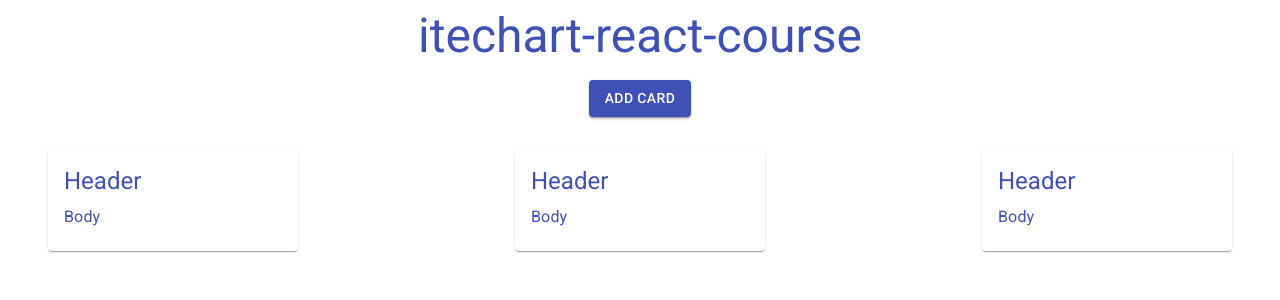
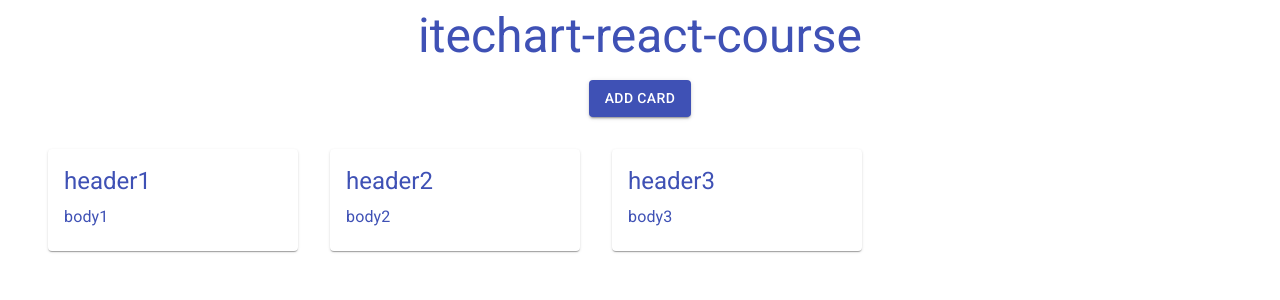
Before and after one commit to Finsoy/itechart-react-course, a React (Create React App) app: page / in a window 1280 px wide. Shown: the top 300 px of the page. Built offline with nearby package versions, Linux system fonts and the light colour scheme.

Commit message:
feat: complete task add-card

```diff
--- /dev/null
+++ b/src/data/arrayCards.json
@@ -0,0 +1,14 @@
+[
+  {
+    "title": "header1",
+    "body": "body1"
+  },
+  {
+    "title": "header2",
+    "body": "body2"
+  },
+  {
+    "title": "header3",
+    "body": "body3"
+  }
+]
--- a/src/states/App.tsx
+++ b/src/states/App.tsx
@@ -4,12 +4,12 @@ import {Button, Container} from "@material-ui/core";
 import MyCard from "../components/MyCard/MyCard";
 import Header from "../components/Header/Header";
 import MyModal from "./MyModal/MyModal";
+import arrayCards from '../data/arrayCards.json'
 
 const useStyles = makeStyles({
     cardContainer: {
         display: "flex",
-        flexWrap: "wrap",
-        justifyContent: "space-between",
+        flexWrap: "wrap"
     },
     addCardBtn: {
         margin: "1rem auto",
@@ -19,8 +19,8 @@ const useStyles = makeStyles({
 });
 
 const App = () => {
-    const [cardHeaderText, setCardHeaderText] = useState<string>('Header')
-    const [cardBodyText, setCardBodyText] = useState<string>('Body')
+    const [cardHeaderText, setCardHeaderText] = useState<string>('')
+    const [cardBodyText, setCardBodyText] = useState<string>('')
     const [isOpen, setIsOpen] = useState<boolean>(false);
     const classes = useStyles();
 
@@ -33,8 +33,7 @@ const App = () => {
     };
 
     const handleClick = () => {
-        setIsOpen(true)
-        console.log('click')
+        handleOpen()
     }
 
 
@@ -44,12 +43,19 @@ const App = () => {
             <Button variant="contained" color="primary" onClick={handleClick} className={classes.addCardBtn}>
                 Add card
             </Button>
-            <Container fixed className={classes.cardContainer}>
-                <MyCard headerText={cardHeaderText} bodyText={cardBodyText}/>
-                <MyCard headerText={cardHeaderText} bodyText={cardBodyText}/>
-                <MyCard headerText={cardHeaderText} bodyText={cardBodyText}/>
+            <Container maxWidth="lg" className={classes.cardContainer}>
+                {arrayCards.map(({title, body}) => {
+                    return <MyCard headerText={title} bodyText={body}/>
+                })}
             </Container>
-            <MyModal isOpen={isOpen} handleClose={handleClose}/>
+            <MyModal
+                isOpen={isOpen}
+                handleClose={handleClose}
+                cardHeaderText={cardHeaderText}
+                setCardHeaderText={setCardHeaderText}
+                cardBodyText={cardBodyText}
+                setCardBodyText={setCardBodyText}
+                cards={arrayCards}/>
         </div>
     );
 };
--- a/src/states/MyModal/MyModal.tsx
+++ b/src/states/MyModal/MyModal.tsx
@@ -1,16 +1,42 @@
-import React, {FormEvent, FormEventHandler} from 'react';
+import React, {ChangeEvent, FormEvent} from 'react';
 import {Button, Modal, TextField} from "@material-ui/core";
 import './MyModal.scss'
 
 interface IModalProps {
     isOpen: boolean;
     handleClose: () => void;
+    cardHeaderText: string;
+    setCardHeaderText: React.Dispatch<React.SetStateAction<string>>;
+    cardBodyText: string;
+    setCardBodyText: React.Dispatch<React.SetStateAction<string>>;
+    cards: Array<{ title: string, body: string }>;
 }
 
-const MyModal = ({isOpen, handleClose}: IModalProps) => {
+const MyModal = ({
+                     isOpen,
+                     handleClose,
+                     cardHeaderText,
+                     setCardHeaderText,
+                     cardBodyText,
+                     setCardBodyText,
+                     cards
+                 }: IModalProps) => {
     const submitHandler = (event: FormEvent<HTMLFormElement>) => {
         event.preventDefault();
+        cards.push({
+            title: cardHeaderText,
+            body: cardBodyText
+        })
+        console.log(cards)
+        setCardHeaderText("")
+        setCardBodyText("")
         handleClose();
+    }
+    const handleTitle = (e: ChangeEvent<HTMLInputElement>) => {
+        setCardHeaderText(e.target.value);
+    }
+    const handleBody = (e: ChangeEvent<HTMLInputElement>) => {
+        setCardBodyText(e.target.value);
     }
 
     return (
@@ -21,8 +47,10 @@ const MyModal = ({isOpen, handleClose}: IModalProps) => {
             aria-describedby="simple-modal-description"
         >
             <form className="form" onSubmit={submitHandler}>
-                <TextField required id="title" label="Title text" className="input"/>
-                <TextField required id="body" label="Body text" className="input"/>
+                <TextField required id="title" label="Title text" className="input" value={cardHeaderText}
+                           onChange={handleTitle}/>
+                <TextField required id="body" label="Body text" className="input" value={cardBodyText}
+                           onChange={handleBody}/>
                 <Button variant="contained" color="primary" type="submit" className="submitBtn">
                     Save!
                 </Button>
```
